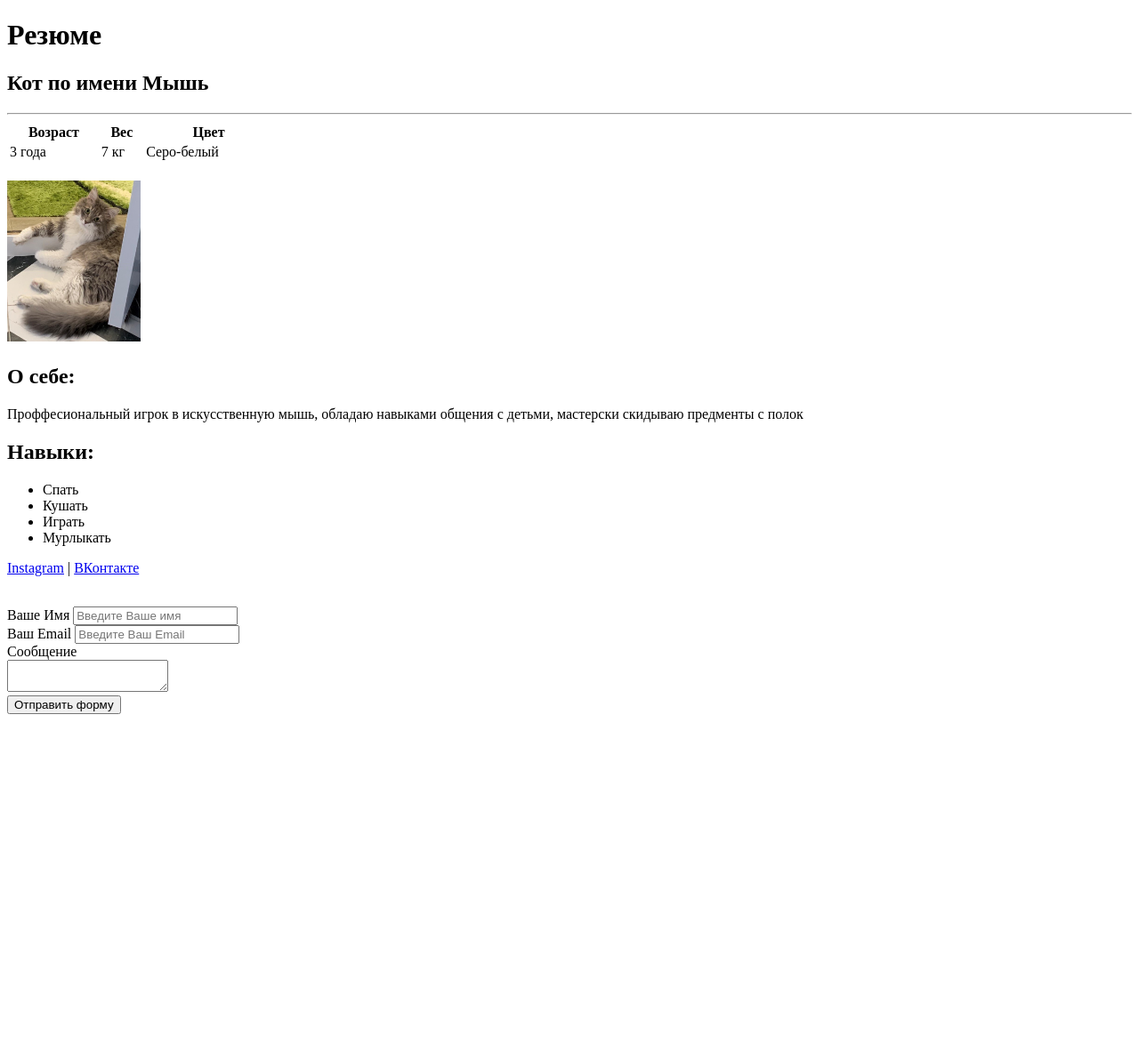
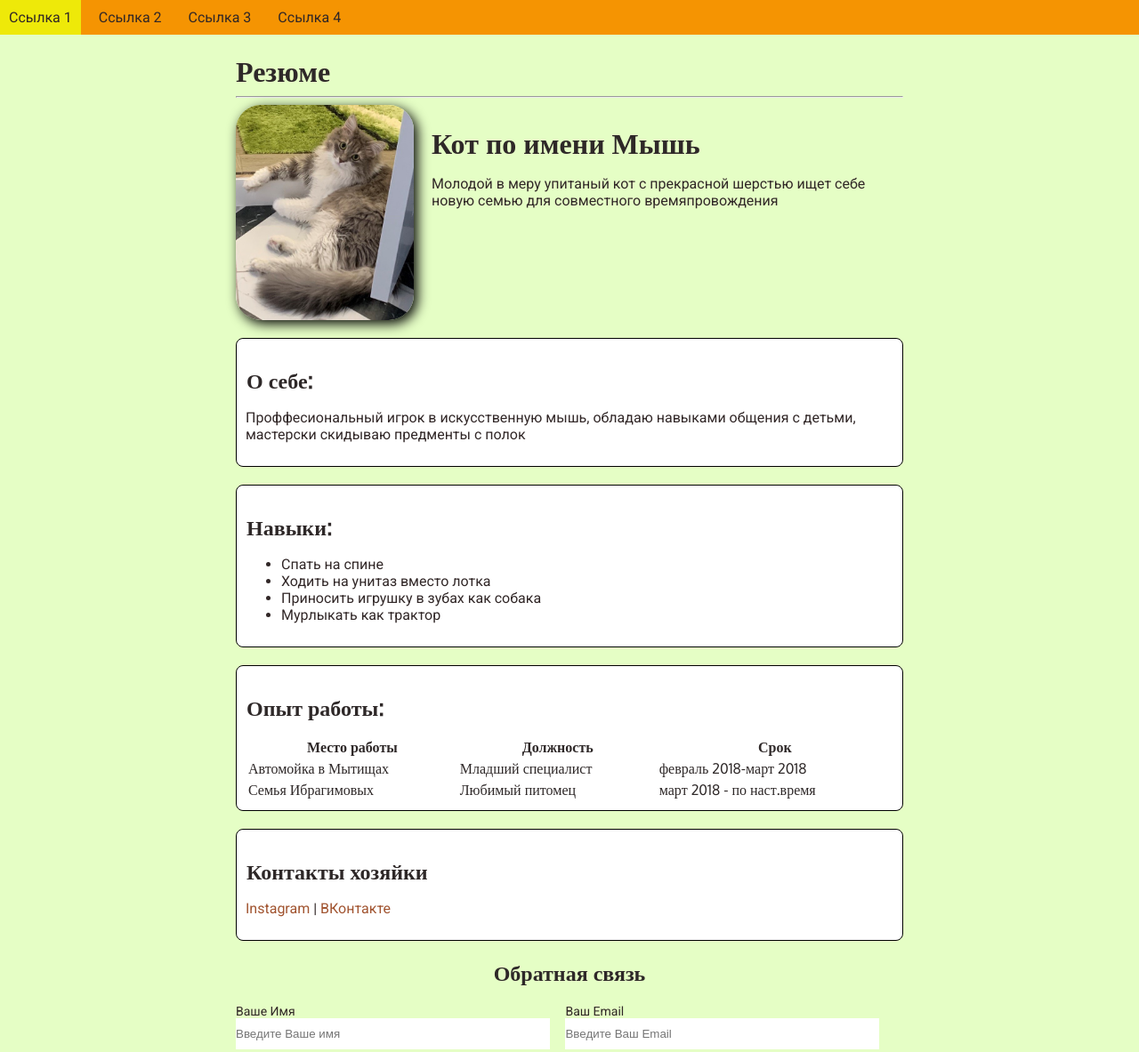
Before and after one commit to Stasya2023/resume, a plain HTML site: page index.html in a window 1280 px wide. Shown: the top 1183 px of the page at 89% size. Before the commit the page ends 811 px from the top, so only its background shows below. Drawn offline with Linux system fonts and the light colour scheme.

Commit message:
add styles

```diff
--- a/index.html
+++ b/index.html
@@ -6,70 +6,105 @@
     <meta name="viewport" content="width=device-width, initial-scale=1.0">
     <meta name="keywords" content="cat,cv,resume">
     <meta name="description" content="Это сайт - резюме кота">
+    <link rel="stylesheet" href="styles.css">
     <title>Resume Cat</title>
+
 </head>
+
+
 <body>
+    <div class="container">
     <h1> Резюме</h1>
-    <h2>Кот по имени Мышь</h2>
+
     <hr>
-<table width="300">
-    <thead>
-        <tr>
-        <th>Возраст</th>
-        <th>Вес</th>
-        <th>Цвет</th>
-    </tr>
-    </thead>
-    <tbody>
-        <tr>
-            <td>3 года</td>
-            <td>7  кг</td>
-            <td>Серо-белый</td>
-        </tr>
-    </tbody>
-</table>
-    <h2><img src="котик.jpg" width="150" alt="фото"></h2>
+
+    <nav class="navbar">
+    <ul>
+        <li> <a href="#"></a> Ссылка 1</li>
+        <li> <a href="#"></a> Ссылка 2</li>
+        <li> <a href="#"></a> Ссылка 3</li>
+        <li> <a href="#"></a> Ссылка 4</li>
+    </ul>
+</nav>
+
+
+    <div class="info">
+     <img class="avatar"src="котик.jpg"  alt="фото">
+
+    <div class="info-text">
+    <h1>Кот по имени Мышь</h1>
+    <p>Молодой в меру упитаный кот с прекрасной шерстью ищет себе новую семью для совместного времяпровождения</p>
+</div>
+    </div>
+
+<div class="card">
     <h2>О себе:</h2>
     <p> Проффесиональный игрок в искусственную мышь, обладаю навыками общения с детьми, мастерски скидываю предменты с полок  </p>
+</div>
+
+<div class="card">
     <h2>Навыки:</h2>
     <p>
         <ul>
-            <li>Спать</li>
-            <li>Кушать</li>
-            <li>Играть</li>
-            <li>Мурлыкать</li>
+            <li>Спать на спине</li>
+            <li>Ходить на унитаз вместо лотка</li>
+            <li>Приносить игрушку в зубах как собака</li>
+            <li>Мурлыкать как трактор</li>
         </ul>
     </p>
+</div>
 
-    <p> <a href="https://www.instagram.com/ibragimova.anastasiya" target="_blank">Instagram</a>
+<div class="card">
+    <h2>Опыт работы:</h2>
+    <table class="table">
+<tr>
+    <td>Место работы</td>
+    <td>Должность</td>
+    <td>Срок</td>
+</tr>
+<tr>
+    <td>Автомойка в Мытищах</td>
+    <td>Младший специалист</td>
+    <td>февраль 2018-март 2018</td>
+</tr>
+<tr>
+    <td>Семья Ибрагимовых</td>
+    <td>Любимый питомец</td>
+    <td>март 2018 - по наст.время</td>
+</tr>
+
+    </table>
+</div>
+
+<footer class="card">
+    <h2>Контакты хозяйки</h2>
+<p> <a href="https://www.instagram.com/ibragimova.anastasiya" target="_blank">Instagram</a>
     |
     <a href="https://vk.com/ibragimova1" target="_blank">ВКонтакте</a></p>
-<br>
-<form>
-    <div>
+</footer>
+
+
+<form class="form" >
+    <h2>Обратная связь</h2>
+    <div class="form-row">
+    <div class="form-group">
         <label for="name">Ваше Имя  </label>
         <input type="name"id="name" placeholder="Введите Ваше имя">
     </div>
-    <div>
+    <div class="form-group">
         <label for="Email"> Ваш Email</label>
-        <input type="email"id="Email" placeholder="Введите Ваш Email"
+        <input type="email"id="Email" placeholder="Введите Ваш Email">
     </div>
-    <div>
+</div>
+    <div class="form-group">
         <label for="massage">Сообщение </label>
-        <br>
         <textarea id="massage"></textarea>
     </div>
-    <div>
-        <input type="submit" value="Отправить форму">
+
+    <div class="form-group">
+        <input class="btn"type="submit" value="Отправить форму">
     </div>
 </form>
-
-
-
-
-
-
-
-
+</div>
 </body>
 </html>
--- /dev/null
+++ b/styles.css
@@ -0,0 +1,159 @@
+@import url('https://fonts.googleapis.com/css2?family=Quicksand&family=Roboto&display=swap');
+@import url('https://fonts.googleapis.com/css2?family=Oxygen&family=Quicksand&family=Roboto&display=swap');
+
+
+
+body{
+    background-color: #E5FEC5;
+    font-family:'roboto';sans-serif;
+    color:#312727
+}
+
+.container{
+    max-width:750px;;
+    margin:auto;
+    padding-top: 30px;
+    }
+.info{
+display: flex;
+}
+.info-text{
+padding: 10;
+margin-left: 20px;
+}
+@media (max-width:650px) {
+    .info {
+    display:block ;
+    text-align: center;}
+}
+
+
+.card{
+padding: 10px;
+margin-bottom: 20px;
+border: 1px solid black;
+border-radius: 8px;
+background-color: white;}
+
+.card h2 {
+    margin-bottom:1px; ;
+    padding: 1px;
+}
+
+
+
+h1{
+    font-family:'Oxygen';
+    color:#2e2828;
+    font-size: 30;
+    margin-bottom: 0;
+}
+h2{
+    font-family:'Oxygen';
+    color:#2e2828
+}
+
+.avatar {
+    width: 200px;
+    border-radius: 28px;
+    box-shadow: 4px 4px 14px rgba(0, 0, 0.25);
+    margin-bottom: 20px;
+}
+
+a {
+    color: rgb(161, 84, 48);
+    text-decoration: none;
+}
+a:hover {
+    text-decoration: underline;
+}
+a:active {
+   color: #0a0ef3;
+}
+a:visited {
+    color:#9797aa
+}
+.btn {
+    background: #f59402;
+    padding: 15px 30px;
+    color: #fff;
+    border: none;
+    font-family: pointer;
+    border-radius: 5px;
+}
+.btn:hover{
+    opacity: 0.8;
+}
+.table{
+    margin-top: 15px;
+    width: 100%;
+    font-family:'Oxygen';
+    color:#2e2828
+}
+.table tr:nth-child(1) {
+    font-weight: 700;
+    text-align: center;
+}
+.table td:hover{
+    background: #f59402;
+}
+
+
+.navbar{
+    background: #f59402;
+    margin-bottom:10px;
+    position:fixed;
+    top:0;
+    left: 0;
+    right: 0;
+    z-index: 2;
+
+}
+.navbar ul {
+    list-style: none;
+    display: flex;
+    padding: 0px;
+    margin: 0;
+}
+.navbar ul li {
+    margin-right: 10px;
+    padding: 10px;
+}
+.navbar ul li:hover {
+    background: #eef10aea;
+}
+.navbar ul li:last-child {
+    margin-right: 0;
+}
+
+.form h2{
+    text-align: center;
+}
+.form-group label {
+    display: block;
+    font-size: 14px;
+    color: #312727;
+}
+.form-group input,
+.form-group textarea {
+    width: 100%;
+    box-sizing: border-box;
+    border: none;
+    padding: 10px 0 10px;
+}
+.form-row {
+    margin-bottom: 10px;
+
+}
+.form-row .form-group {
+    display: inline-block;
+    margin-right: 14px;
+    width: 47%;
+}
+@media(max-width:650px) {
+    .form-row .form-group {
+        width: 100%;
+        margin-right: 0;
+        margin-bottom: 10px;
+    }
+}
```
